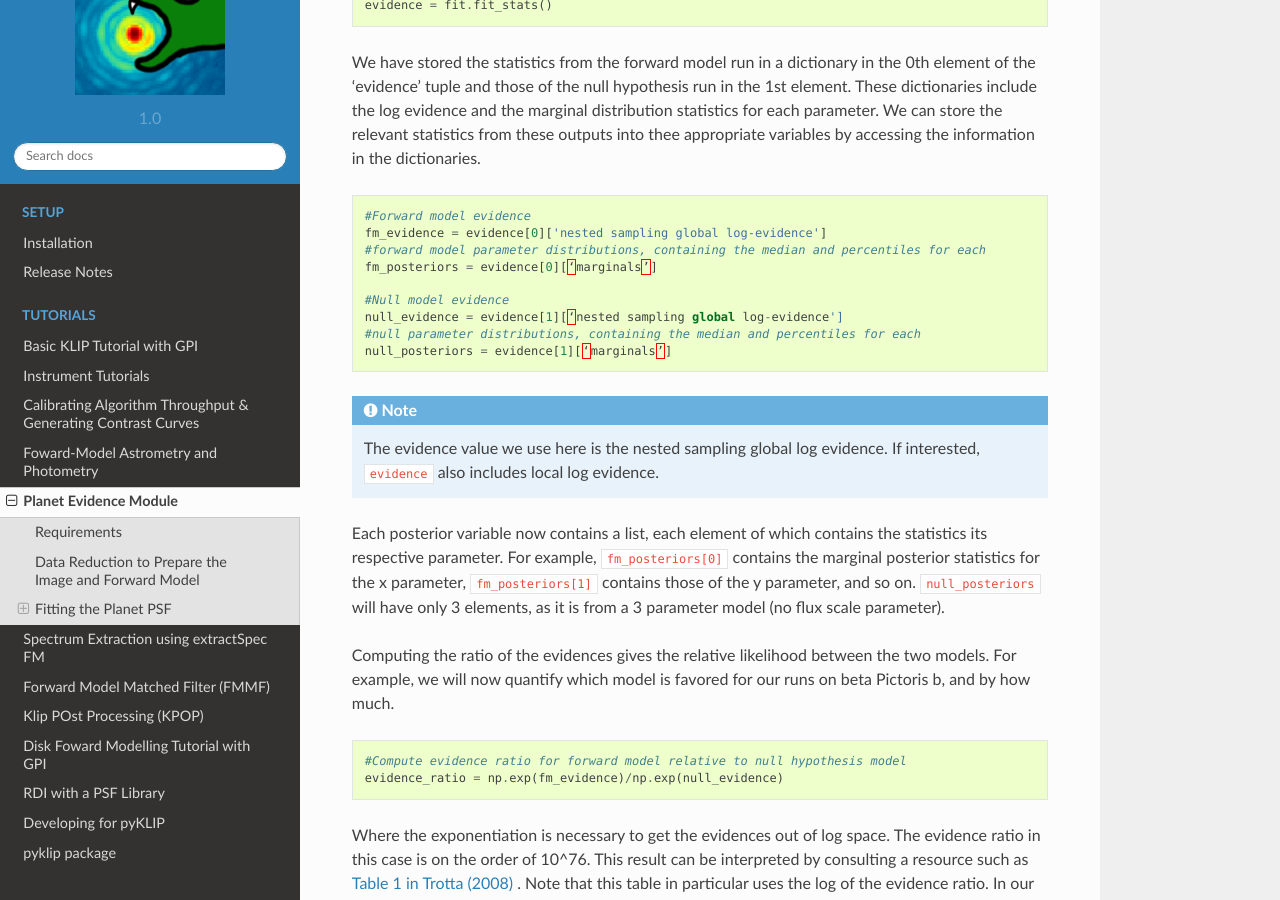
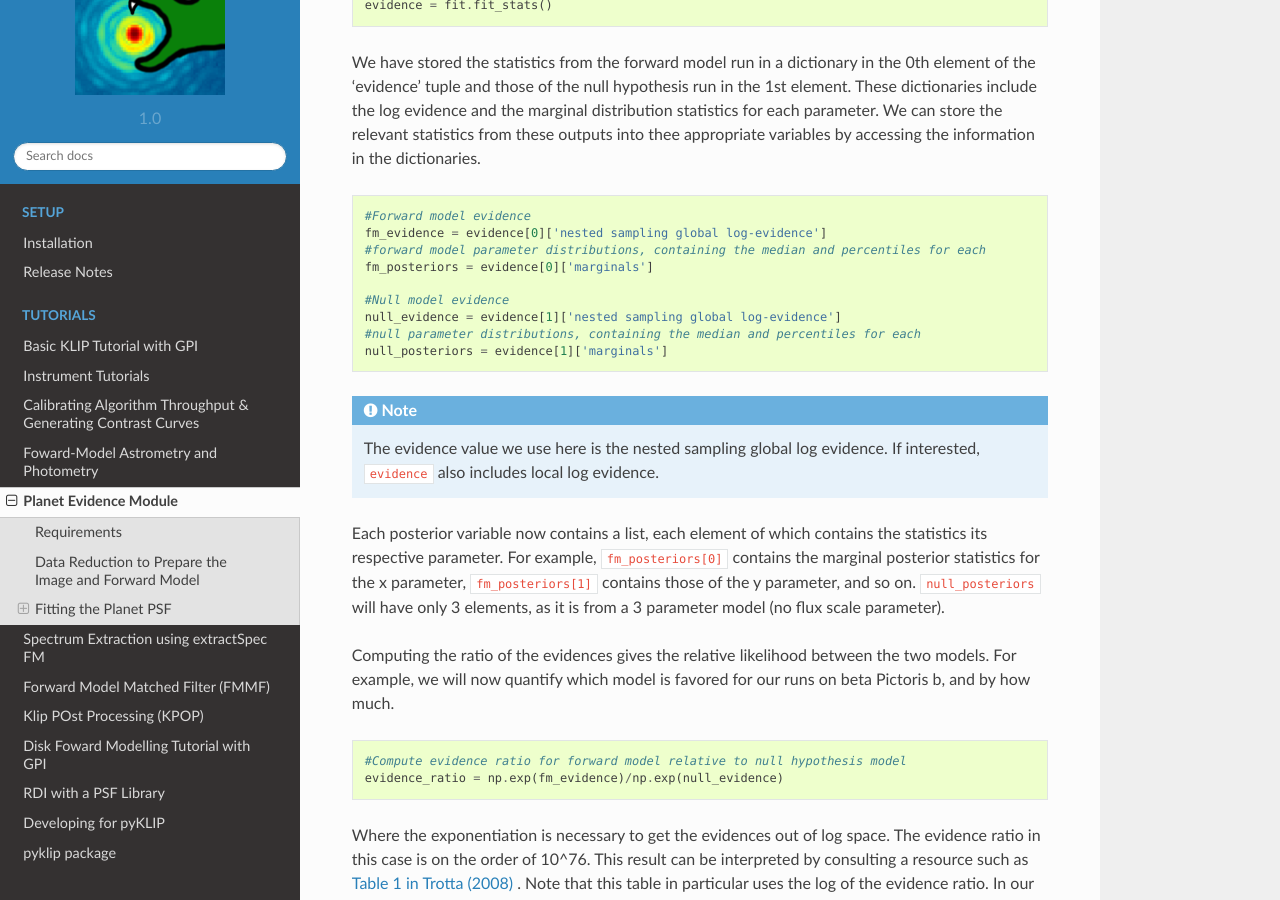
Before and after one commit to UCSB-Exoplanet-Polarimetry-Lab/pyKLIP_NMFJAX, a Sphinx documentation site: the page built from docs/source/planetevidence.rst, in a window 1280 px wide and 900 px high, scrolled down 4188 px. Built offline with Sphinx 7.4.7 and the Read the Docs theme 2.0.0, drawn with Linux system fonts in a browser that asks for light colours; pages that are not in the unit, such as notebooks, are missing from menus.

```diff
--- a/docs/source/planetevidence.rst
+++ b/docs/source/planetevidence.rst
@@ -112,12 +112,12 @@ We have stored the statistics from the forward model run in a dictionary in the
     #Forward model evidence
     fm_evidence = evidence[0]['nested sampling global log-evidence']
     #forward model parameter distributions, containing the median and percentiles for each
-    fm_posteriors = evidence[0][‘marginals’]
+    fm_posteriors = evidence[0]['marginals']
 
     #Null model evidence
-    null_evidence = evidence[1][‘nested sampling global log-evidence']
+    null_evidence = evidence[1]['nested sampling global log-evidence']
     #null parameter distributions, containing the median and percentiles for each
-    null_posteriors = evidence[1][‘marginals’]
+    null_posteriors = evidence[1]['marginals']
 
 .. note::
 
```
